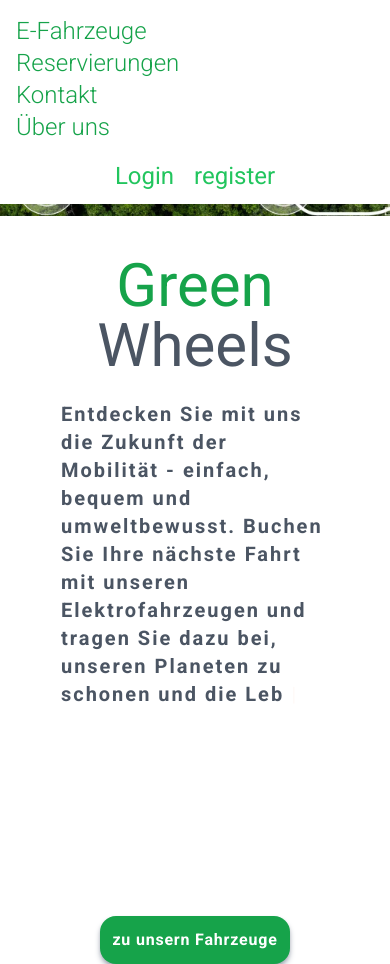
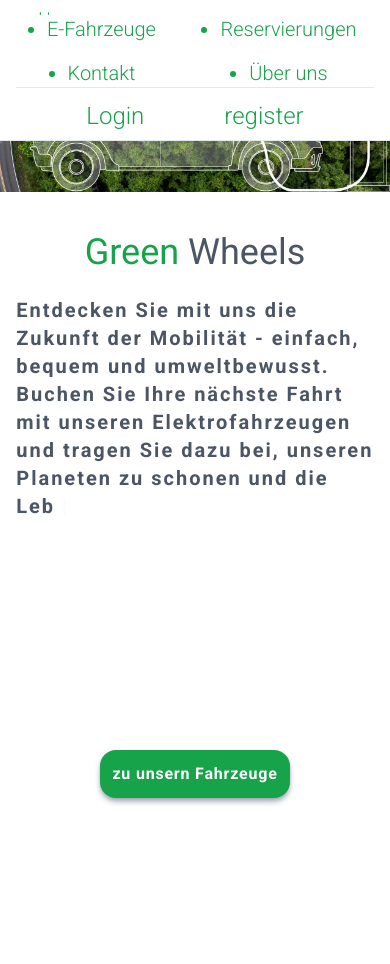
Before and after one commit to Final-Project-taag/Frontend, a React (Vite) app: page / in a window 390 px wide. Both pictures are taken after a click on the element "menu". After the commit the page ends 844 px from the top, so only its background shows below. Built offline with nearby package versions, Linux system fonts and the light colour scheme; no server answers.

Commit message:
Responsiv fixes

```diff
--- a/src/js/features/Map.jsx
+++ b/src/js/features/Map.jsx
@@ -41,7 +41,8 @@ const markers = [
 
 export default function Map() {
   return (
-    <MapContainer center={[49.487457, 8.466040]} zoom={10}>
+   <div className="map-wrapper">
+     <MapContainer center={[49.487457, 8.466040]} zoom={10}>
       {/* OPEN STREEN MAPS TILES */}
       <TileLayer
         attribution='&copy; <a href="https://www.openstreetmap.org/copyright">OpenStreetMap</a> contributors'
@@ -60,5 +61,6 @@ export default function Map() {
         ))}
       </MarkerClusterGroup>
     </MapContainer>
+   </div>
   );
 }
--- a/src/js/features/typeWriterEffect.jsx
+++ b/src/js/features/typeWriterEffect.jsx
@@ -23,8 +23,8 @@ const Typewriter = ({ text }) => {
        } ;
   }, [currentIndex]);
   return (
-    <div className=" typewriter  w-11/12 pt-6 h-auto">
-      <h2 className="left-2  text-left typing m-auto tracking-widest text-xl text-gray-600 font-bold min-h-[460px] md:min-h-full">{displayText} {showBlinker ? (<span className="blink-caret text-orange-600">|</span>): null} </h2>
+    <div className=" typewriter   lg:w-11/12 pt-6 min-h-[330px]">
+      <h2 className="lg:left-2    text-left typing m-auto tracking-widest text-xl lg:text-xl md:text-base  text-gray-600 font-bold min-h-[430px] md:min-h-full">{displayText} {showBlinker ? (<span className="blink-caret text-orange-600">|</span>): null} </h2>
     </div>
   );
 };
--- a/src/js/forms/Register.jsx
+++ b/src/js/forms/Register.jsx
@@ -64,14 +64,14 @@ function Register(props) {
   });
 
   return (
-    <div className=" h-full pt-18 justify-center items-center max-w-screen-sm my-5  bg-white  ">
+    <div className=" h-full lg:pt-18 justify-center items-center max-w-screen-sm my-5  bg-white  ">
       {registerSuccessful ? (
         successMsg
       ) : (
-        <form className=" h-fit  pt-18 mt-40 " onSubmit={submitHandler}>
-          <div className=" w-full h-full max-w-lg flex flex-col gap-3 justify-start items-start shadow-xl rounded px-10 py-24 mt-7">
+        <form className=" h-screen  lg:pt-18 lg:mt-40 mt-10 " onSubmit={submitHandler}>
+          <div className=" w-full h-full max-w-lg flex flex-col gap-3 justify-start items-start lg:shadow-xl rounded px-10 py-24 lg:mt-7">
             <label
-              className="block text-gray-700 text-sm font-bold m-0"
+              className="block text-green-500 m-0 font-bold text-md mt-2 "
               htmlFor="username"
             >
               Username
@@ -86,7 +86,7 @@ function Register(props) {
             />
 
             <label
-              className="block text-gray-700 text-sm font-bold m-0"
+              className="block text-green-500 m-0 font-bold text-md mt-2  "
               htmlFor="fullname"
             >
               Full Name
@@ -101,7 +101,7 @@ function Register(props) {
             />
 
             <label
-              className="block text-gray-700 text-sm font-bold m-0"
+              className="block text-green-500 m-0 font-bold text-md mt-2"
               htmlFor="email"
             >
               E-Mail Address
@@ -116,7 +116,7 @@ function Register(props) {
             />
 
             <label
-              className="block text-gray-700 text-sm font-bold m-0"
+              className="block text-green-500 m-0 font-bold text-md mt-2"
               htmlFor="city"
             >
               City
@@ -131,7 +131,7 @@ function Register(props) {
             />
 
             <label
-              className="block text-gray-700 text-sm font-bold m-0"
+              className="block text-green-500 m-0 font-bold text-md mt-2"
               htmlFor="password"
             >
               Password
@@ -154,12 +154,12 @@ function Register(props) {
                 {errorBox}
               </ul>
             )}
-            <div className="flex items-center justify-evenly">
+            <div className="flex items-center justify-center pt-4">
               <button
-                className="bg-blue-500 hover:bg-blue-700 text-white font-bold py-2 px-4 rounded focus:outline-none focus:shadow-outline"
+                className="bg-green-600 w-fit text-2xl rounded-md hover:bg-gray-700 text-white font-bold py-1 px-2  focus:outline-none focus:shadow-outline"
                 type="submit"
               >
-                Sign Up
+               Register
               </button>
             </div>
           </div>
--- a/src/js/pages/AboutUs.jsx
+++ b/src/js/pages/AboutUs.jsx
@@ -27,10 +27,10 @@ function AboutUs() {
   return (
     <div className=" flex  h-full flex-col container mx-auto top-24 pb-28  about-us-container">
       <div className="flex flex-col text-center bg-white bg-opacity-90  ">
-        <h1 className="text-green-600 text-6xl p-6   ">
+        <h1 className="text-green-600 text-3xl lg:text-6xl lg:p-6 pt-10  ">
           Green <span className=" text-gray-600">Wheels</span> Team{" "}
         </h1>
-        <p className="font-sans text-xl text-center mx-10">
+        <p className="font-sans text-left  lg:text-xl lg:text-center mx-10">
           Willkommen auf unserer Teamseite! Wir sind ein engagiertes Team von
           Entwicklern, die sich dafür einsetzen, die Umwelt zu schützen, indem
           wir moderne und ökologische Transportlösungen anbieten. Wir glauben,
--- a/src/js/pages/Contact.jsx
+++ b/src/js/pages/Contact.jsx
@@ -8,7 +8,7 @@ export default function Contact() {
 
 return (
 
-<div className="flex flex-col justify-center items-center  h-full mb-10 mt-24 w-screen">
+<div className="flex flex-col justify-center items-center  h-full mb-10 mt-16 w-screen">
 
 
 <div className="container  h-full flex items-center   mb-12 max-w-4xl mx-auto flex-col md:flex-row">
@@ -49,8 +49,10 @@ return (
 
 </div>
 
+<div className="container">
 <div className="w-3/4  m-auto  py-4 ">
 <Map />
+</div>
 </div>
 </div>
 
--- a/src/js/pages/Header.jsx
+++ b/src/js/pages/Header.jsx
@@ -2,8 +2,8 @@ import { Link, Outlet } from "react-router-dom";
 import useAuthStore from "../hooks/useAuthStore";
 import { User } from "react-feather";
 import { UserCircleIcon } from "@heroicons/react/24/outline";
-import { useNavigate } from 'react-router-dom';
-import React, { useState, useEffect } from 'react';
+import { useNavigate } from "react-router-dom";
+import React, { useState, useEffect } from "react";
 function Header() {
   useEffect(() => {
     document.addEventListener('click', () => { setMobileNav(false) }, true);
@@ -21,7 +21,7 @@ const onToggleMenu = (evt)=> {
     setMobileNav(!mobileNav);
 }
   return (
-    <div className="fixed z-50 flex border-b justify-center items-center top-0">
+    <div className="fixed z-50 flex border-b justify-evenly items-center top-0">
       <div className="  w-screen h-fit flex justify-between  py-1 px-7  bg-white">
         <div className="flex  m-0">
           <Link to="/">
@@ -104,36 +104,58 @@ const onToggleMenu = (evt)=> {
             </div>
           )}
         </div>
-        <div className="flex items-center justify-center md:hidden m-0">
-                <ion-icon onClick={(evt)=> onToggleMenu(evt)} name="menu"  className="text-3xl  cursor-pointer md:hidden text-green-500"></ion-icon>
+        <div className="flex items-center  justify-center m-0 text-3xl text-green-600  cursor-pointer burger-icon md:hidden">
+                <ion-icon onClick={(evt)=> onToggleMenu(evt)} name="menu"></ion-icon>
             </div>
       </div>
       <Outlet />
-      <div className={`mobile-nav flex flex-col px-4 pt-36 gap-1 absolute bg-white w-full ${mobileNav ? 'block':'hidden'}`}
-        onClick={ (evt) => evt.stopPropagation()}
+      <div
+        className={`mobile-nav flex flex-col px-4 mt-20 lg:pt-36 gap-1  border-b absolute bg-white w-screen ${
+          mobileNav ? "block" : "hidden"
+        }`}
+        onClick={(evt) => evt.stopPropagation()}
       >
-         <ul>
-         <li className=" font-light text-2xl text-green-600 hover:text-gray-600">
+        <ul className=" list-disc text-left  gap-4 grid grid-cols-2  border-b">
+          <li className="  font-light text-xl text-green-600 hover:text-gray-600">
             <Link to="/e-vehicles">E-Fahrzeuge</Link>
           </li>
-            <li className=" font-light text-2xl text-green-600 hover:text-gray-600">
+          <li className="  font-light text-xl text-green-600 hover:text-gray-600">
             <Link to="/reservation-view">Reservierungen</Link>
           </li>
-            <li className=" font-light text-2xl text-green-600 hover:text-gray-600">
+          <li className=" font-light text-xl text-green-600 hover:text-gray-600">
             <Link to="/contact">Kontakt</Link>
           </li>
-            <li className=" font-light text-2xl text-green-600 hover:text-gray-600">
+          <li className=" font-light text-xl text-green-600 hover:text-gray-600">
             <Link to="/About-us">Über uns</Link>
           </li>
         </ul>
-      <div className='flex gap-3 p-2  '>
-    <button onClick={evt => authStore.logout()}   className=" text-2xl text-green-500 font-sans py-1 px-1 rounded focus:outline-none focus:shadow-outline" type="button">
-            <Link to='/login'>Login</Link>
+        {!isAuthenticated && (
+
+        <div className="flex gap-20 p-2  ">
+          <button
+            className=" font-light text-2xl text-green-600 focus:outline-none focus:shadow-outline"
+            type="button"
+          >
+            <Link to="/login">Login</Link>
           </button>
-            <button onClick={evt => authStore.logout()}   className=" text-2xl text-green-500 font-sans py-1 px-1 rounded focus:outline-none focus:shadow-outline" type="button">
-            <Link to='/register'>register</Link>
+          <button
+            className=" font-light text-2xl text-green-600  focus:outline-none focus:shadow-outline"
+            type="button"
+          >
+            <Link to="/register">register</Link>
           </button>
         </div>
+        )}
+        {isAuthenticated && (
+          <button
+          onClick={(evt) => authStore.logout()}
+          className=" text-2xl text-green-500 font-sans py-1 px-1 rounded focus:outline-none focus:shadow-outline"
+          type="button"
+        >
+          <Link>Logout</Link>
+        </button>
+        )}
+
       </div>
     </div>
   );
--- a/src/js/pages/MainPage.jsx
+++ b/src/js/pages/MainPage.jsx
@@ -41,8 +41,8 @@ function MainPage() {
 
     return (
 
-        <div className='pt-14 h-screen'>
-            <div className="flex justify-between w-full py-20 px-1 h-20 md:w-auto  md:h-[20vh] xl:h-[40vh]"
+        <div className='pt-16 h-screen'>
+            <div className="flex justify-between w-full pt-12	pb-20	 px-1 h-30 md:w-auto  md:h-[20vh] xl:h-[40vh]"
                 style={{
                     backgroundImage: "url('/eco-car-forest-road-with-earth-planet.webp')",
                     backgroundPositionY: "bottom",
@@ -53,12 +53,13 @@ function MainPage() {
                 }}
             ></div>
 
-            <div className='w-3/4 flex max-h-full flex-col   text-center mt-10 mb-10'>
-                    <h1 className="text-6xl  text-green-600">Green <span className='text-gray-600'>Wheels</span> </h1>
+            <div className='w-11/12 lg:w-3/4 flex lg:max-h-full flex-col   text-center mt-10 mb-2'>
+                    <h1 className="max-sm:text-4xl xl:text-6xl  text-green-600">Green <span className='text-gray-600'>Wheels</span> </h1>
                      <Typewriter  text={introText} />
 
                     <button onClick={handletovehicle}
-                        className="w-fit m-auto  tracking-wider  mt-14 rounded-2xl shadow-md shadow-gray-400  bg-green-600 p-3 font-bold  text-white  hover:scale-105"
+                        className="w-fit m-auto  tracking-wider  mt-6
+                         rounded-2xl shadow-md shadow-gray-400  bg-green-600 p-3 font-bold  text-white  hover:scale-105"
                         type="button"
                     >
                         zu unsern Fahrzeuge
--- a/src/scss/App.scss
+++ b/src/scss/App.scss
@@ -43,15 +43,15 @@ body {
 
     .leaflet-container {
       margin: 0 auto;
-      height: 80vh;
-      width: 70vw;
+      height: 50vh;
+      width: 45vw;
       border-radius: 1rem;
     }
     @media not all and (min-width: 640px) {
 
       .leaflet-container{
         height: 60vh;
-        width: 35vh;
+        width: 33vh;
       }
      }
 
```
Also changed, not shown: src/js/components/E-Vehicles.jsx (+6 -2 lines), src/js/features/EfahrzeueModal.jsx (+19 -18 lines), src/js/forms/Login.jsx (+9 -9 lines). Lines whose indentation alone changed are shown as unchanged.
